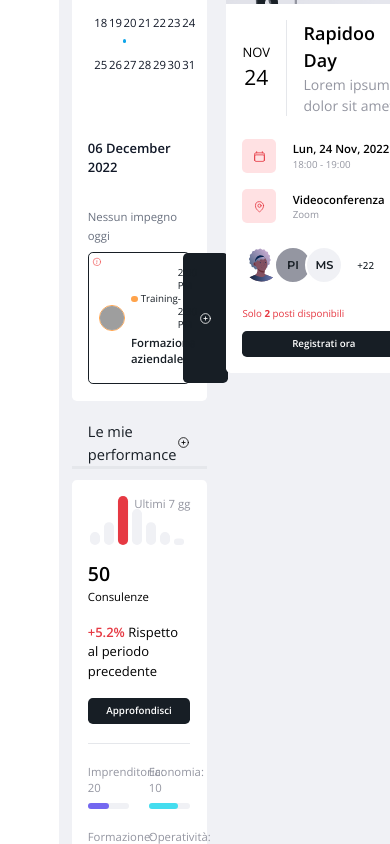
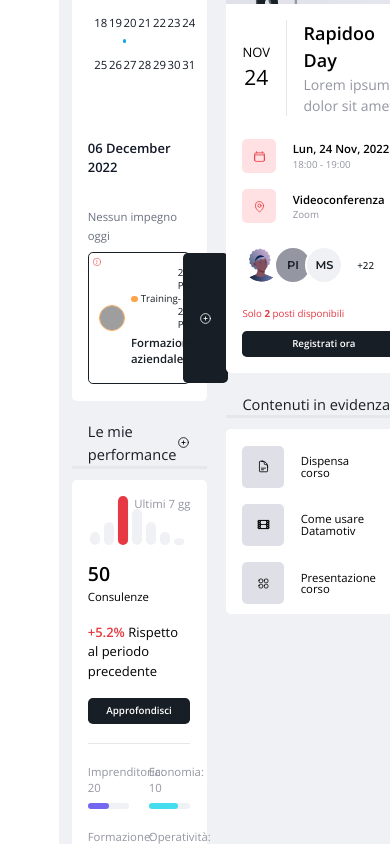
Before and after one commit to xdelmo/rapidoo-dashboard, a React (Create React App) app: page / in a window 390 px wide. Shown: the part 595-1439 px from the top of the page. Built offline with nearby package versions, Linux system fonts and the light colour scheme; grey boxes are pictures that could not be loaded.

Commit message:
FIX: responsive tablet view

```diff
--- a/src/App.js
+++ b/src/App.js
@@ -48,7 +48,8 @@ function App() {
         <main className="bg-accentDesaturated py-7 px-4">
           <User />
           {/* griglia */}
-          <div className="card-grid py-7 grid-flow-dense">
+          {/* DESKTOP GRID */}
+          <div className=" hidden xl:card-grid py-7 grid-flow-dense">
             <Badge />
             <div className="grid-col-span-2">
               <GeneralStats />
@@ -65,6 +66,35 @@ function App() {
             </div>
             <Contents />
           </div>
+
+          {/* griglia */}
+          {/* MOBILE GRID */}
+          <div className="card-grid py-7 xl:hidden ">
+            <Badge />
+            <div className="grid-col-span-2">
+              <GeneralStats />
+            </div>
+            {/* le 2 prime colonne sinistre*/}
+            <div className="grid-col-span-2">
+              <div className="grid-col-span-2 grid-row-span-2">
+                <Calendar />
+              </div>
+              <div className="grid-col-span-2 grid-col-span-2 mt-6">
+                <Performance />
+              </div>
+            </div>
+            {/* solo colonna destra */}
+            <div className=" grid-col-span-1 mb-6">
+              {" "}
+              <RequestAdvice />{" "}
+              <div className=" grid-row-span-2 mt-6">
+                <Courses />
+                <div className="mt-6">
+                  <Contents />
+                </div>
+              </div>{" "}
+            </div>
+          </div>
         </main>
         <Footer />
       </div>
--- a/src/index.css
+++ b/src/index.css
@@ -61,6 +61,10 @@
   .grid-row-span-2 {
     grid-row: span 2;
   }
+  /* blocco si espande su 2 righe */
+  .grid-row-span-4 {
+    grid-row: span 4;
+  }
 
   .oval {
     height: 16px;
```
